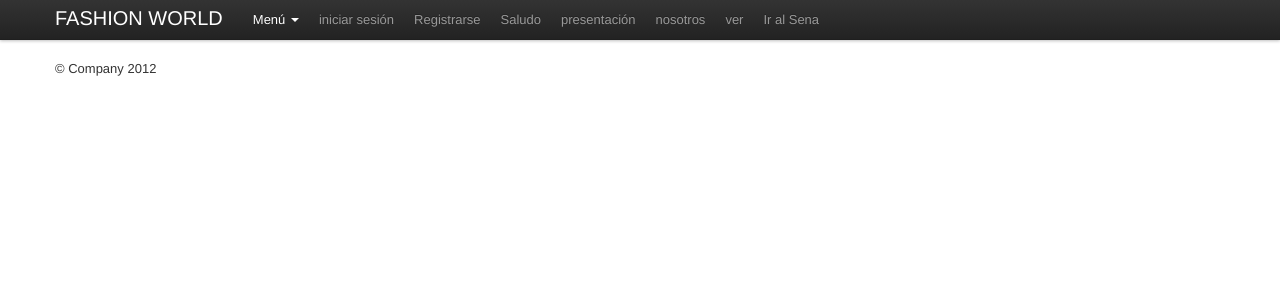
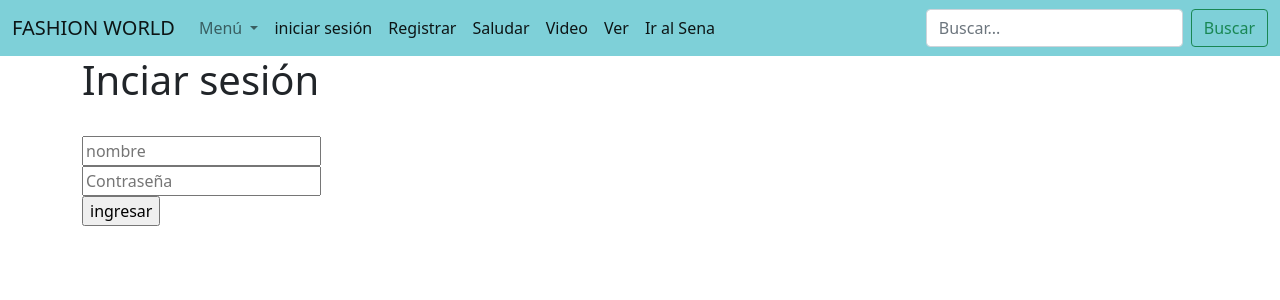
Before and after one commit to ospina56/el-sitio, a PHP site: page /controlador.php in a window 1280 px wide. Shown: the top 300 px of the page. Run offline with PHP 8.4, Linux system fonts and the light colour scheme.

Commit message:
Add files via upload

```diff
--- a/proyecto_FW/controlador.php
+++ b/proyecto_FW/controlador.php
@@ -1,13 +1,6 @@
 <?php
   $seccion = "seccion1";
-  $seccion = "seccion2";
-  $seccion = "seccion3";
-  $seccion = "seccion4";
-  $seccion = "seccion5";
-  $seccion = "seccion6";
-  $seccion = "seccion8";
-  $seccion = "seccion9";
-  $index= "index.php";
+
 
   if( isset( $_GET[ 'seccion' ] ) ){
     $seccion = $_GET[ 'seccion' ];
@@ -15,5 +8,4 @@
   //echo $seccion;
 
   include( "plantilla.php" );
-
 ?>
--- a/proyecto_FW/plantilla.php
+++ b/proyecto_FW/plantilla.php
@@ -1,108 +1,8 @@
-<?php
-
-  //Podría haber código PHP pero se vería en todas las secciones.
-
-?>
-
-<!DOCTYPE html>
+<!doctype html>
 <html lang="en">
-<head>
-<meta http-equiv="content-type" content="text/html; charset=UTF-8">
-    <meta charset="utf-8">
-    <meta name="viewport" content="width=device-width, initial-scale=1.0">
-    <meta name="description" content="">
-    <meta name="author" content="">
-
-    <!-- Le styles -->
-    <link href="css/bootstrap.css" rel="stylesheet">
-    <link href="css/estilo.css" rel="stylesheet">
-
-    <link href="css/bootstrap-responsive.css" rel="stylesheet">
-
-    <!-- Le HTML5 shim, for IE6-8 support of HTML5 elements -->
-    <!--[if lt IE 9]>
-      <script src="https://cdn.jsdelivr.net/npm/html5shiv@3.7.3/dist/html5shiv.min.js"></script>
-    <![endif]-->
-
-    <!-- Le fav and touch icons -->
-    <link rel="shortcut icon" href="https://getbootstrap.com/2.0.2/assets/ico/favicon.ico">
-    <link rel="apple-touch-icon-precomposed" sizes="114x114" href="https://getbootstrap.com/2.0.2/assets/ico/apple-touch-icon-114-precomposed.png">
-    <link rel="apple-touch-icon-precomposed" sizes="72x72" href="https://getbootstrap.com/2.0.2/assets/ico/apple-touch-icon-72-precomposed.png">
-    <link rel="apple-touch-icon-precomposed" href="https://getbootstrap.com/2.0.2/assets/ico/apple-touch-icon-57-precomposed.png">
-  </head>
-
-  <body>
-
-<div class="navbar navbar-fixed-top">
-  <div class="navbar-inner">
-    <div class="container">
-      <a class="btn btn-navbar" data-toggle="collapse" data-target=".nav-collapse">
-        <span class="icon-bar"></span>
-        <span class="icon-bar"></span>
-        <span class="icon-bar"></span>
-        <span class="icon-bar"></span>
-      </a>
-      <a class="brand" href="index.php">FASHION WORLD</a>
-      <div class="nav-collapse collapse" style="height: 0px;">
-        <ul class="nav">
-          <li class="dropdown active">
-            <a href="#" class="dropdown-toggle" data-toggle="dropdown">Menú <b class="caret"></b></a>
-            <ul class="dropdown-menu">
-              <li><a href="#">Categorías  <img src="imagenes\logo-categorias.jpg" height="30px" width="30px"></a></li>
-              <li><a href="seccion8.php">Tus favoritos  <img src="imagenes\icono-corazon.jpg" height="30px" width="30px"></a></li>
-              <li><a href="#">Tu lista de deseos  <img src="imagenes/deseos.png" height="30px" width="30px"></a></li>
-              <li><a href="seccion9.php">Carrito <img src="imagenes/anadir-al-carrito (1).png" height="30px" width="30px"></a></li>
-              <li><a href="#">Fechas especiales <img src="imagenes/fecha-especial.png" height="30px" width="30px"></a></li>
-              <li><a href="#">Mi perfil <img src="imagenes/perfil.jpg" height="30px" width="30px"></a></li>
-              </ul>
-          </li>
-          <li><a href="controlador.php?seccion=seccion1">iniciar sesión</a></li>
-          <li><a href="controlador.php?seccion=seccion2">Registrarse</a></li>
-          <li><a href="controlador.php?seccion=seccion3">Saludo</a></li>
-          <li><a href="controlador.php?seccion=seccion4">presentación</a></li>
-          <li><a href="controlador.php?seccion=seccion5">nosotros</a></li>
-          <li><a href="controlador.php?seccion=seccion6">ver</a></li>
-          <li><a href="https://www.sena.edu.co" target="blank">Ir al Sena</a></li>
-        </ul>
-      </div>
-    </div>
-  </div>
-</div>
-
-</body>
-    <!-- Se declara un contenedor fila y después un contenedor columna. LAs columnas deben sumar 12, según la rejilla Bootstrap. -->
-    <div class="container">
-<?php
-include ("$seccion.php");
-?>
-    </div>
-
-    <div class="container">
-      <footer>
-        <p>© Company 2012</p>
-      </footer>
-    </div>
-
-    <!-- Le javascript
-    ================================================== -->
-    <!-- Placed at the end of the document so the pages load faster -->
-    <script src="js/jquery.js"></script>
-    <script src="js/bootstrap-transition.js"></script>
-    <script src="js/bootstrap-alert.js"></script>
-    <script src="js/bootstrap-modal.js"></script>
-    <script src="js/bootstrap-dropdown.js"></script>
-    <script src="js/bootstrap-scrollspy.js"></script>
-    <script src="js/bootstrap-tab.js"></script>
-    <script src="js/bootstrap-tooltip.js"></script>
-    <script src="js/bootstrap-popover.js"></script>
-    <script src="js/bootstrap-button.js"></script>
-    <script src="js/bootstrap-collapse.js"></script>
-    <script src="js/bootstrap-carousel.js"></script>
-    <script src="js/bootstrap-typeahead.js"></script>
-
-
-<!-- Google tag (gtag.js) -->
-        <script async src="https://www.googletagmanager.com/gtag/js?id=G-MW395SN41J"></script>
+  <head>
+     <!-- Google tag (gtag.js) -->
+     <script async src="https://www.googletagmanager.com/gtag/js?id=G-MW395SN41J"></script>
         <script>
           window.dataLayer = window.dataLayer || [];
           function gtag(){dataLayer.push(arguments);}
@@ -110,4 +10,73 @@
 
           gtag('config', 'G-MW395SN41J');
         </script>
-</body></html>
+
+
+    <!-- Required meta tags -->
+    <meta charset="utf-8">
+    <meta name="viewport" content="width=device-width, initial-scale=1">
+    <link rel="stylesheet" type="text/css" href="../css/styProInicio.css">
+
+    <!-- Bootstrap CSS -->
+    <link href="https://cdn.jsdelivr.net/npm/bootstrap@5.0.2/dist/css/bootstrap.min.css" rel="stylesheet" integrity="sha384-EVSTQN3/azprG1Anm3QDgpJLIm9Nao0Yz1ztcQTwFspd3yD65VohhpuuCOmLASjC" crossorigin="anonymous">
+
+
+  </head>
+  <body>
+  <!-- class="navbar navbar-expand-lg navbar-light bg-light" -->
+    <nav  class="navbar navbar-expand-lg navbar-light" style="background-color: #7ED0D8;">
+  <div class="container-fluid">
+    <a class="navbar-brand" href="index.php">FASHION WORLD</a>
+    <button class="navbar-toggler" type="button" data-bs-toggle="collapse" data-bs-target="#navbarNavDropdown" aria-controls="navbarNavDropdown" aria-expanded="false" aria-label="Toggle navigation">
+      <span class="navbar-toggler-icon"></span>
+    </button>
+    <div class="collapse navbar-collapse" id="navbarNavDropdown">
+      <ul class="navbar-nav">
+        <li class="nav-item dropdown">
+          <a class="nav-link dropdown-toggle" href="#" id="navbarDropdownMenuLink" role="button" data-bs-toggle="dropdown" aria-expanded="false">
+          Menú
+          </a>
+          <ul class="dropdown-menu" aria-labelledby="navbarDropdownMenuLink">
+            <li><a class="dropdown-item" href="#">Categorías  <img src="imagenes\logo-categorias.jpg" height="30px" width="30px"></a></li>
+            <li><a class="dropdown-item" href="seccion8.php">Tus favoritos  <img src="imagenes\agregar-a-los-favoritos.png" height="30px" width="30px"></a></li>
+            <li><a class="dropdown-item" href="#">Tu lista de deseos  <img src="imagenes/deseos.png" height="30px" width="30px"></a></li>
+            <li><a class="dropdown-item" href="carrito.php">Carrito <img src="imagenes\carrito-de-compras.png" height="30px" width="30px"></a></li>
+            <li><a class="dropdown-item" href="#">Fechas especiales <img src="imagenes/fecha-especial.png" height="30px" width="30px"></a></li>
+            <li><a class="dropdown-item" href="conBaBus.php?seccion=perfil">Mi perfil <img src="imagenes\perfil.png" height="30px" width="30px"></a></li>
+            <li><a class="dropdown-item" href="admi.php">ADMINISTRADOR</a></li>
+            <li><a class="dropdown-item" href="conBaBus.php?seccion=cerrarSe">Cerrar sesión</a></li>
+          </ul>
+        </li>
+        <li class="nav-item"><a class="nav-link active" aria-current="page" href="controlador.php?seccion=seccion1">iniciar sesión</a></li>
+        <li class="nav-item"><a class="nav-link active" aria-current="page" href="controlador.php?seccion=seccion2">Registrar</a></li>
+        <li class="nav-item"><a class="nav-link active" aria-current="page"  href="controlador.php?seccion=seccion3">Saludar</a></li>
+        <li class="nav-item"><a class="nav-link active" aria-current="page" href="controlador.php?seccion=seccion4">Video</a></li>
+        <li class="nav-item"><a class="nav-link active" aria-current="page" href="controlador.php?seccion=seccion6">Ver</a></li>
+        <li class="nav-item"><a class="nav-link active" aria-current="page" href="https://www.sena.edu.co" target="blank">Ir al Sena</a></li>
+        </ul>
+        <form id="formulario"class="d-flex ms-auto">
+          <input id="nombre" class="form-control me-2" type="search" placeholder="Buscar..." aria-label="Search">
+          <button id="enviar" class="btn btn-outline-success" type="button" >Buscar</button>
+        </form>
+      </ul>
+    </div>
+  </div>
+</nav>
+
+</div>
+            <!-- Se declara un contenedor fila y después un contenedor columna. LAs columnas deben sumar 12, según la rejilla Bootstrap. -->
+        <div class="container">
+
+        <?php
+
+        include( $seccion.".php" );
+
+        ?>
+        </div>
+    </body>
+
+
+    <script src="https://cdn.jsdelivr.net/npm/bootstrap@5.0.2/dist/js/bootstrap.bundle.min.js" integrity="sha384-MrcW6ZMFYlzcLA8Nl+NtUVF0sA7MsXsP1UyJoMp4YLEuNSfAP+JcXn/tWtIaxVXM" crossorigin="anonymous"></script>
+
+  </body>
+</html>
```
Also changed, not shown: proyecto_FW/clase_carrito.php (+6 -6 lines), proyecto_FW/index.php (+51 -80 lines), proyecto_FW/seccion3.php (+8 -1 lines), proyecto_FW/clase.php (line endings or trailing spaces), proyecto_FW/imagenes/agregar-a-los-favoritos.png (added), proyecto_FW/imagenes/carrito-de-compras.png (added), proyecto_FW/imagenes/perfil.png (added), proyecto_FW/seccion1.php (line endings or trailing spaces).
